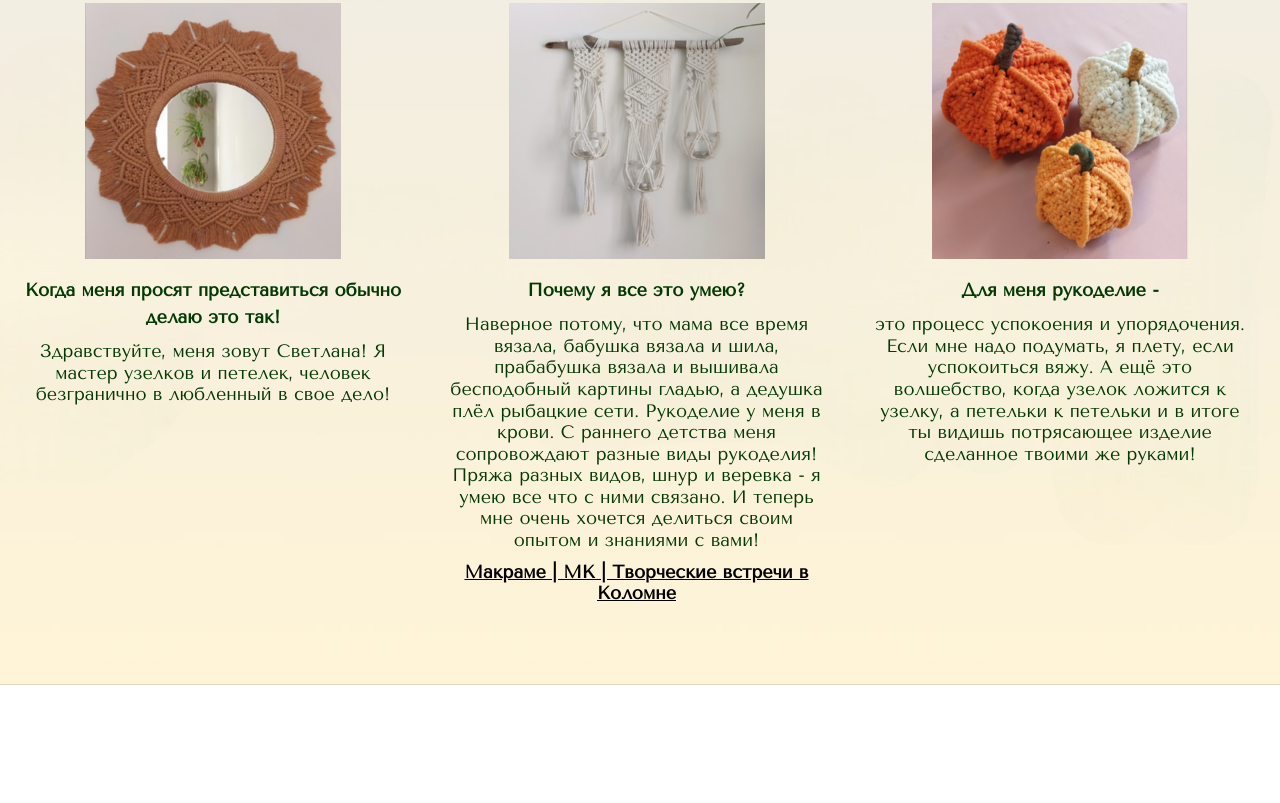
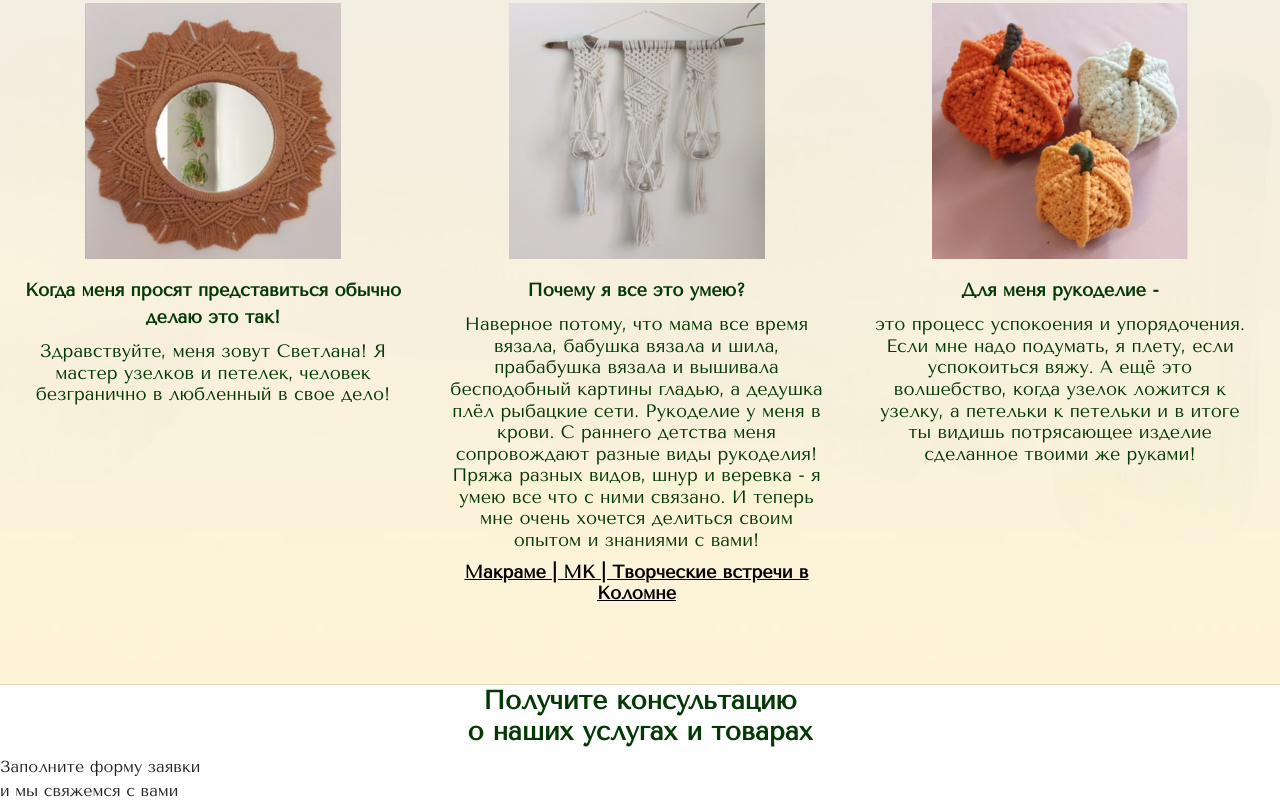
Before and after one commit to klluni/Bam_macrame, a website: page src/index.html in a window 1280 px wide. Shown: the part 791-1594 px from the top of the page. Before the commit the page ends 1476 px from the top, so only its background shows below. Drawn offline with nearby package versions, Linux system fonts and the light colour scheme.

Commit message:
add consultation

```diff
--- a/src/index.html
+++ b/src/index.html
@@ -10,6 +10,7 @@
     <link rel="stylesheet" href="css/bootstrap-reboot.min.css">
     <link rel="stylesheet" href="css/style.min.css">
 </head>
+
 <body>
     <div class="promo">
         <div class="container">
@@ -87,6 +88,20 @@
             </div>
         </div>
     </div>
+    <div class="consultation">
+        <div class="container">
+            <h2 class="title">
+                Получите консультацию<br>
+                о наших услугах и товарах
+            </h2>
+            <div class="consultation__descr">
+                Заполните форму заявки<br>
+                и мы свяжемся с вами
+            </div>
+
+        </div>
+    </div>
+
 
 </body>
 </html>
--- a/src/sass/blocks/_advantages.scss
+++ b/src/sass/blocks/_advantages.scss
@@ -2,7 +2,7 @@
 .advantages {
     padding: 35px 30px 80px 23px;
     background-color: rgb(248, 242, 235);
-    background: url(../../img/bg.png) center /cover no-repeat;
+    background: url(../img/bg.png) center /cover no-repeat;
     &__wrapper {
         margin-top: 10px;
         display: flex;
--- a/src/sass/blocks/_promo.scss
+++ b/src/sass/blocks/_promo.scss
@@ -2,7 +2,7 @@
 .promo {
     min-height: 650px;
     padding: 21px 0 93px 0;
-    background: url(../../img/bg_4.png) center /cover no-repeat;
+    background: url(../img/bg_4.png) center /cover no-repeat;
     &__wrapper {
         margin: 0 auto;
         padding: 10px 0;
--- a/src/sass/style.scss
+++ b/src/sass/style.scss
@@ -3,6 +3,7 @@
 @use 'blocks/header' as head;
 @use 'blocks/advantages' as adv;
 @use 'blocks/title' as tit;
+@use 'blocks/consultation' as cons;
 @import url('https://fonts.googleapis.com/css2?family=Tenor+Sans:wght@400&display=swap');
 * {
     font-family: vars.$font-stack;
```
Also changed, not shown: src/css/style.min.css, src/sass/blocks/_consultation.scss (added).
